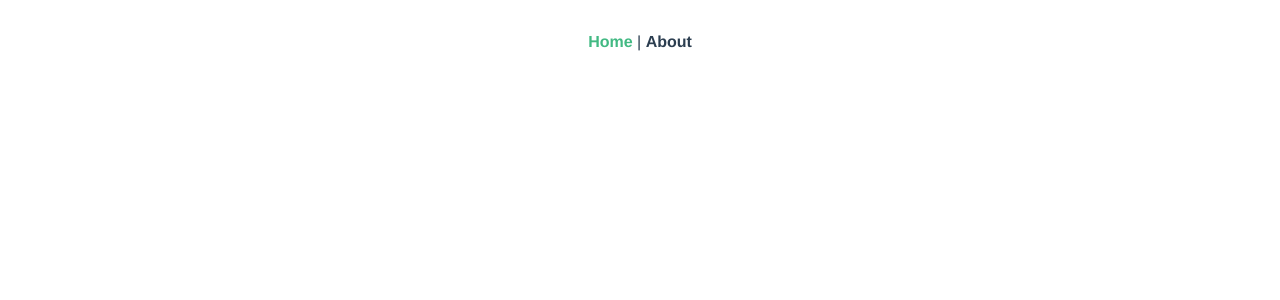
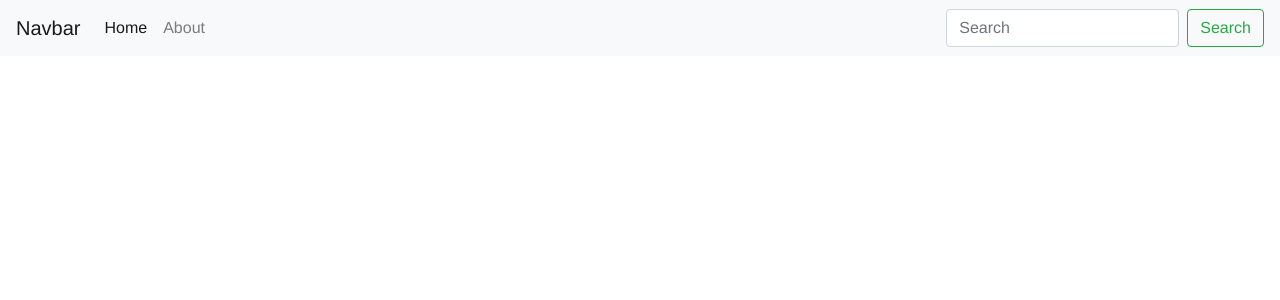
Before and after one commit to sazzadshakhbd/vue-js, a Vue app in the folder Youtube/Code-Inspire/vue-shop/: page / in a window 1280 px wide. Shown: the top 300 px of the page. Built offline with nearby package versions, Linux system fonts and the light colour scheme.

Commit message:
add navigation bar and link up

```diff
--- a/Youtube/Code-Inspire/vue-shop/src/App.vue
+++ b/Youtube/Code-Inspire/vue-shop/src/App.vue
@@ -1,9 +1,6 @@
 <template>
   <div id="app">
-    <div id="nav">
-      <router-link to="/">Home</router-link> |
-      <router-link to="/about">About</router-link>
-    </div>
+    <NavBar></NavBar>
     <router-view />
   </div>
 </template>
--- /dev/null
+++ b/Youtube/Code-Inspire/vue-shop/src/components/NavBar.vue
@@ -0,0 +1,45 @@
+<template>
+  <div class="hello">
+    <nav class="navbar navbar-expand-lg navbar-light bg-light">
+      <a class="navbar-brand" href="#">Navbar</a>
+      <button
+        class="navbar-toggler"
+        type="button"
+        data-toggle="collapse"
+        data-target="#navbarSupportedContent"
+        aria-controls="navbarSupportedContent"
+        aria-expanded="false"
+        aria-label="Toggle navigation"
+      >
+        <span class="navbar-toggler-icon"></span>
+      </button>
+
+      <div class="collapse navbar-collapse" id="navbarSupportedContent">
+        <ul class="navbar-nav mr-auto">
+          <li class="nav-item active">
+            <router-link to="/home" class="nav-link">Home</router-link>
+          </li>
+          <li class="nav-item">
+            <router-link to="/about" class="nav-link">About</router-link>
+          </li>
+        </ul>
+        <form class="form-inline my-2 my-lg-0">
+          <input
+            class="form-control mr-sm-2"
+            type="search"
+            placeholder="Search"
+            aria-label="Search"
+          />
+          <button class="btn btn-outline-success my-2 my-sm-0" type="submit">Search</button>
+        </form>
+      </div>
+    </nav>
+  </div>
+</template>
+<script>
+export default {
+  name: "Navbar"
+};
+</script>
+<style scoped lang="scss">
+</style>
--- a/Youtube/Code-Inspire/vue-shop/src/main.js
+++ b/Youtube/Code-Inspire/vue-shop/src/main.js
@@ -8,6 +8,7 @@
 import './assets/app.scss';
 
 Vue.config.productionTip = false;
+Vue.component('NavBar', require('./components/NavBar.vue').default);
 
 new Vue({
   router,
```
